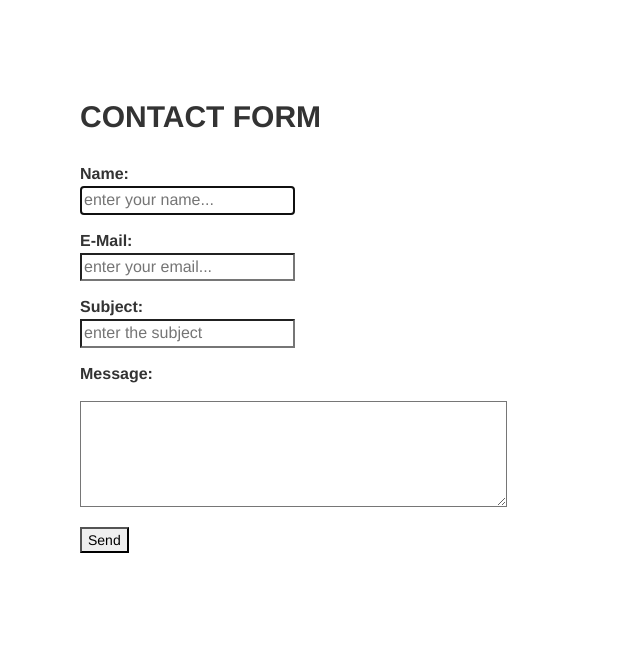
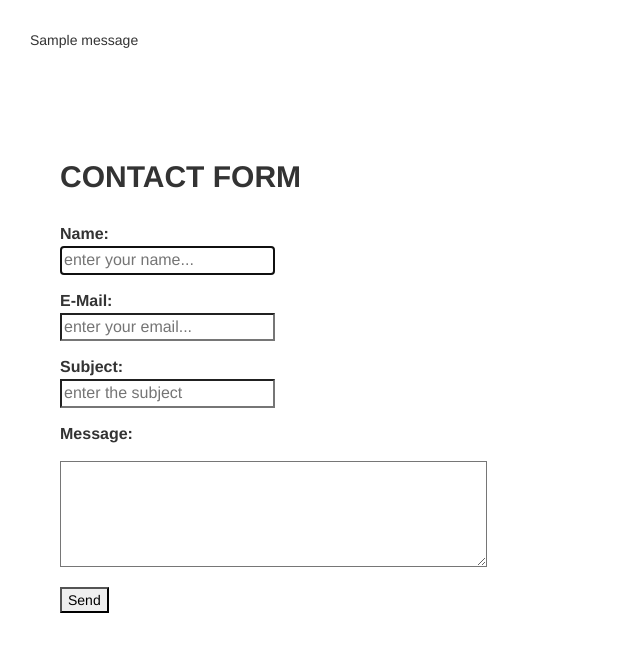
Before and after one commit to mihuie/info3180-lab3, a Flask app: page /contact/ in a window 1280 px wide. Shown: the top 672 px of the page, without its empty margins (0-640 px from the left). Run offline with Flask 2, Linux system fonts and the light colour scheme; one stand-in notice (Sample message) is shown; style sheets or scripts are compiled from the project's sources; some libraries are stand-ins or nearby versions.

Commit message:
include flash message

```diff
--- a/app/static/css/contact.css
+++ b/app/static/css/contact.css
@@ -1,5 +1,5 @@
 div {
-  padding: 40px;
+  padding: 30px;
 
 }
 
--- a/app/templates/base.html
+++ b/app/templates/base.html
@@ -36,6 +36,10 @@
     {% include "header.html" %}
   </header>
 
+  {% for message in get_flashed_messages() %}
+    <div class="flash">{{ message }}</div>
+  {% endfor %}
+
   <div id="main" role="main">
     {% block main %}{% endblock %}
   </div>
--- a/app/views.py
+++ b/app/views.py
@@ -7,9 +7,10 @@ This file creates your application.
 """
 
 from app import app
-from flask import render_template, request, redirect, url_for
+from flask import render_template, request, redirect, url_for, flash
 import smtplib
 
+app.secret_key = 'my superrr dupper secret_key'
 
 ###
 # Routing for your application.
```
